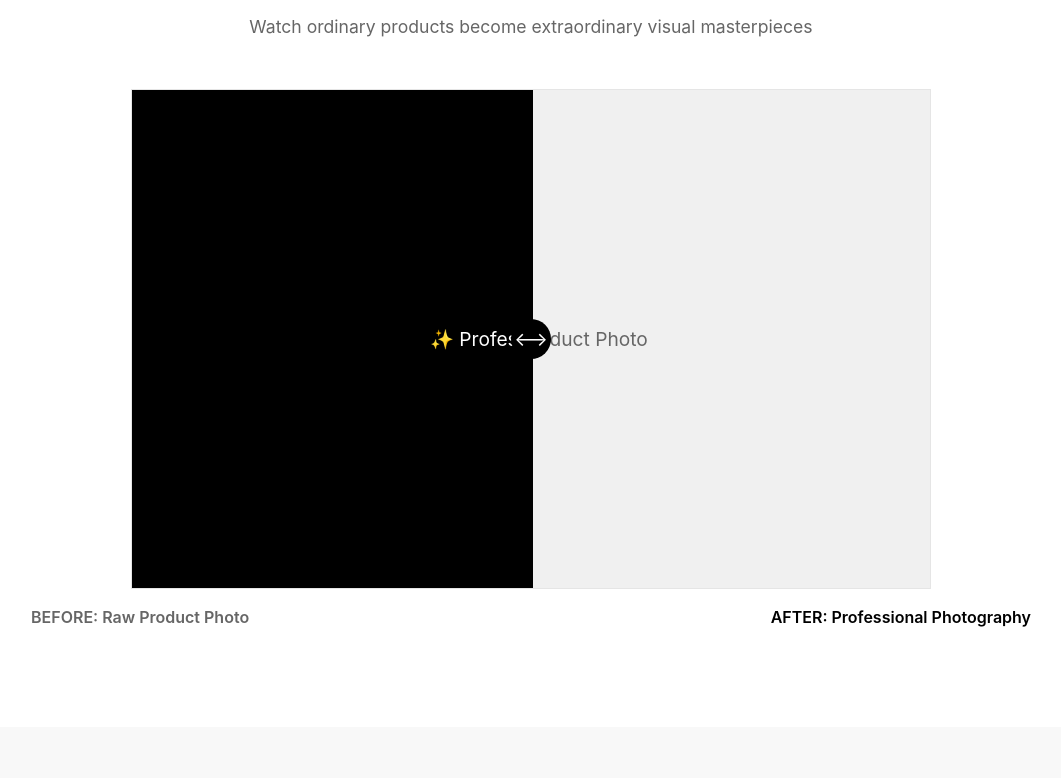
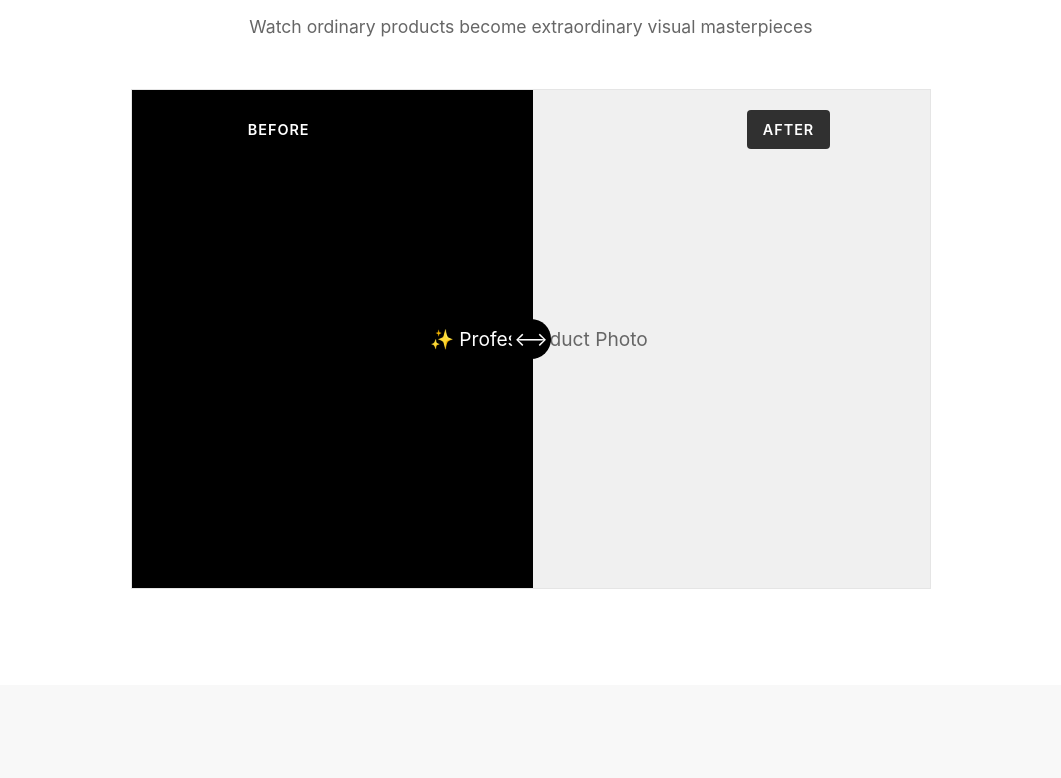
Before and after one commit to tak196/Portfolio, a plain HTML site: page index.html in a window 1280 px wide. Shown: the part 3154-3932 px from the top of the page, without its empty margins (109-1170 px from the left). Drawn offline with Linux system fonts and the light colour scheme.

Commit message:
Update index.html

```diff
--- a/index.html
+++ b/index.html
@@ -528,11 +528,36 @@
             font-size: 1.2rem;
         }
 
-        .comparison-labels {
+        /* Overlay Labels */
+        .comparison-overlay-labels {
+            position: absolute;
+            top: 20px;
+            left: 0;
+            width: 100%;
             display: flex;
             justify-content: space-between;
-            margin-top: 1rem;
+            z-index: 5;
+            pointer-events: none;
+        }
+
+        .overlay-label-before,
+        .overlay-label-after {
+            background: rgba(0, 0, 0, 0.8);
+            color: #fff;
+            padding: 0.5rem 1rem;
+            font-size: 0.9rem;
             font-weight: 600;
+            letter-spacing: 1px;
+            text-transform: uppercase;
+            border-radius: 4px;
+        }
+
+        .overlay-label-before {
+            margin-left: 12.5%;
+        }
+
+        .overlay-label-after {
+            margin-right: 12.5%;
         }
 
         .label-before {
@@ -906,12 +931,13 @@
                         <span>✨ Professional Result</span>
                     </div>
                     <div class="slider-handle" id="sliderHandle"></div>
+
+                    <!-- Before/After Labels -->
+                    <div class="comparison-overlay-labels">
+                        <span class="overlay-label-before">BEFORE</span>
+                        <span class="overlay-label-after">AFTER</span>
+                    </div>
                 </div>
-            </div>
-
-            <div class="comparison-labels">
-                <span class="label-before">BEFORE: Raw Product Photo</span>
-                <span class="label-after">AFTER: Professional Photography</span>
             </div>
         </div>
     </section>
@@ -1040,7 +1066,3 @@
     </script>
 </body>
 </html>
-<!-- Footer -->
-<footer>
-    <p>&copy; 2025 Chochlik. All rights reserved.</p>
-</footer>
```
